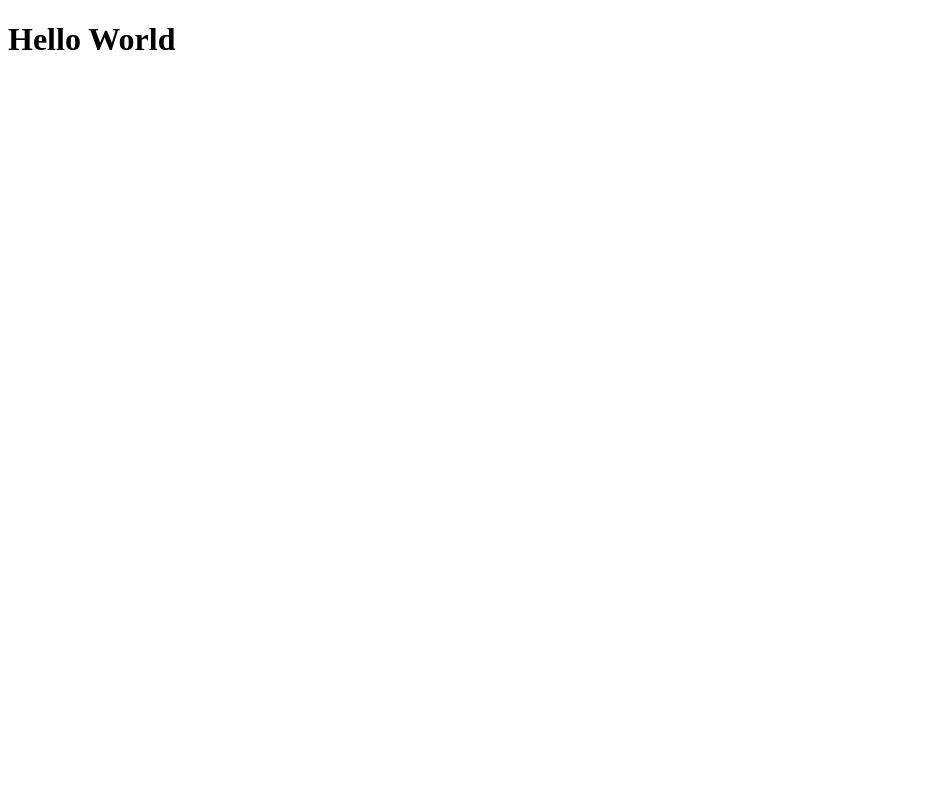
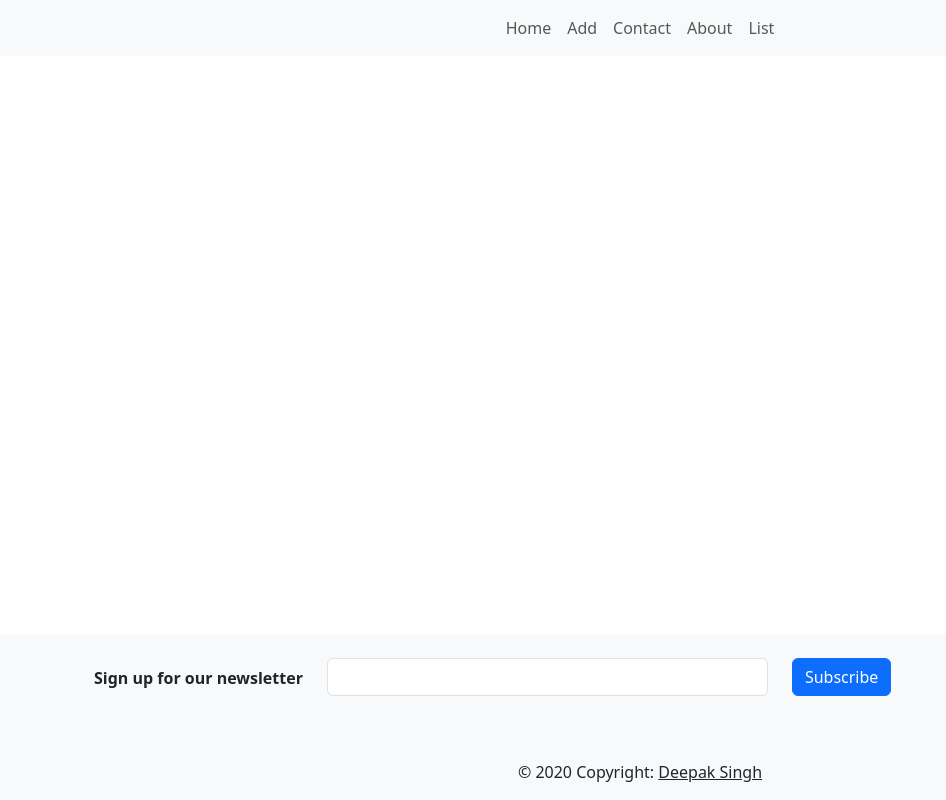
Before and after one commit to Dilljeetsingh/inft-2202-ice, a website: page src/client/index.html in a window 1280 px wide. Shown: the whole page, without its empty margins (0-946 px from the left). Drawn offline with nearby package versions, Linux system fonts and the light colour scheme; files that its build step writes are made by us from their sources.

Commit message:
make some changes and add the navbar and footer

```diff
--- a/src/client/css/style.css
+++ b/src/client/css/style.css
@@ -0,0 +1,7 @@
+.nav-link{
+    margin-left: auto;
+    margin-right: auto;
+    display: flex;
+    justify-content: center;
+
+  }
--- a/src/client/index.html
+++ b/src/client/index.html
@@ -1,11 +1,104 @@
 <!DOCTYPE html>
 <html lang="en">
 <head>
-    <meta charset="UTF-8">
-    <meta name="viewport" content="width=device-width, initial-scale=1.0">
-    <title>Hello World</title>
+  <title>Bootstrap Example</title>
+  <meta charset="utf-8">
+  <meta name="viewport" content="width=device-width, initial-scale=1">
+  <link href="https://cdn.jsdelivr.net/npm/bootstrap@5.3.3/dist/css/bootstrap.min.css" rel="stylesheet">
+  <link href="style.css" rel="stylesheet">
+  <script src="https://cdn.jsdelivr.net/npm/bootstrap@5.3.3/dist/js/bootstrap.bundle.min.js"></script>
+  <style>
+    html, body {
+      height: 100%;
+    }
+    body {
+      display: flex;
+      flex-direction: column;
+    }
+    .content {
+      flex: 1;
+    }
+    .navbar-nav {
+      margin: 0 auto;
+    }
+    footer {
+      background-color: rgba(0, 0, 0, 0.05);
+    }
+  </style>
 </head>
 <body>
-    <h1>Hello World</h1>
+
+<nav class="navbar navbar-expand-sm bg-light">
+  <div class="container-fluid">
+    <ul class="navbar-nav">
+      <li class="nav-item">
+        <a class="nav-link" href="#">Home</a>
+      </li>
+      <li class="nav-item">
+        <a class="nav-link" href="#">Add</a>
+      </li>
+      <li class="nav-item">
+        <a class="nav-link" href="#">Contact</a>
+      </li>
+      <li class="nav-item">
+        <a class="nav-link" href="#">About</a>
+      </li>
+      <li class="nav-item">
+        <a class="nav-link" href="#">List</a>
+      </li>
+    </ul>
+  </div>
+</nav>
+
+<div class="content">
+  <!-- Add your page content here -->
+</div>
+
+<footer class="bg-body-tertiary text-center text-lg-start">
+  <!-- Grid container -->
+  <div class="container p-4 pb-0">
+    <form action="">
+      <!--Grid row-->
+      <div class="row">
+        <!--Grid column-->
+        <div class="col-auto mb-4 mb-md-0">
+          <p class="pt-2">
+            <strong>Sign up for our newsletter</strong>
+          </p>
+        </div>
+        <!--Grid column-->
+
+        <!--Grid column-->
+        <div class="col-md-5 col-12 mb-4 mb-md-0">
+          <!-- Email input -->
+          <div data-mdb-input-init class="form-outline mb-4">
+            <input type="email" id="form5Example22" class="form-control"/>
+            <label class="form-label" for="form5Example22"></label>
+          </div>
+        </div>
+        <!--Grid column-->
+
+        <!--Grid column-->
+        <div class="col-auto mb-4 mb-md-0">
+          <!-- Submit button -->
+          <button data-mdb-ripple-init type="button" class="btn btn-primary mb-4">
+            Subscribe
+          </button>
+        </div>
+        <!--Grid column-->
+      </div>
+      <!--Grid row-->
+    </form>
+  </div>
+  <!-- Grid container -->
+
+  <!-- Copyright -->
+  <div class="text-center p-3">
+    © 2020 Copyright:
+    <a class="text-body"> Deepak Singh</a>
+  </div>
+  <!-- Copyright -->
+</footer>
+
 </body>
 </html>
```
